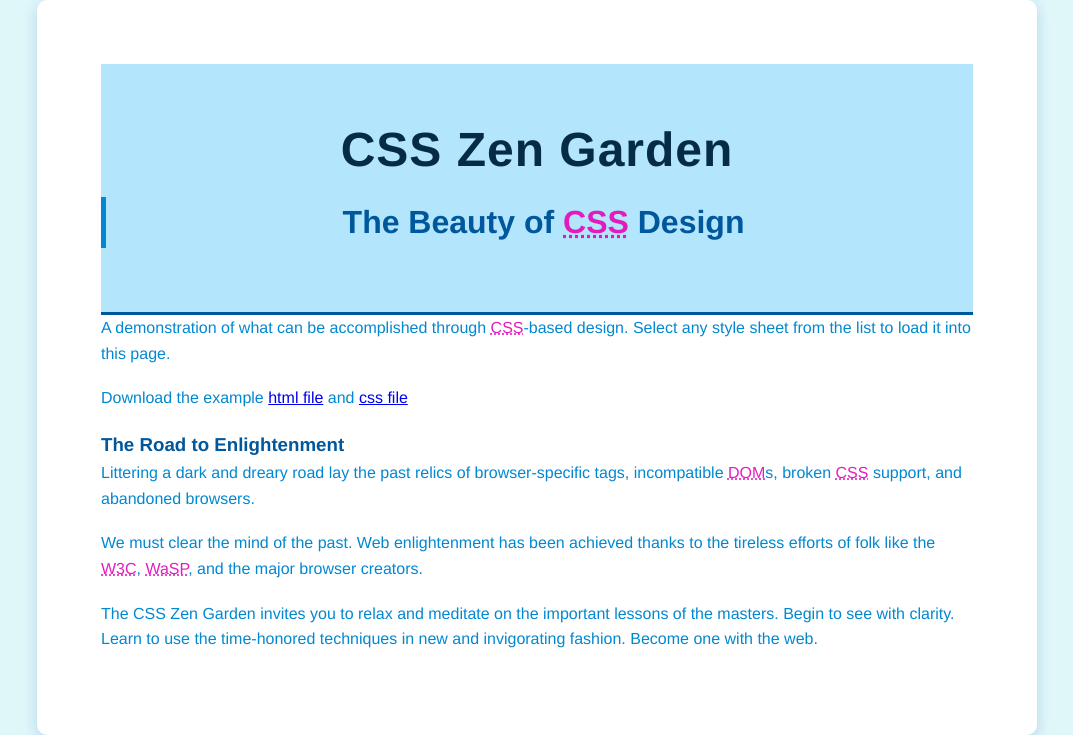
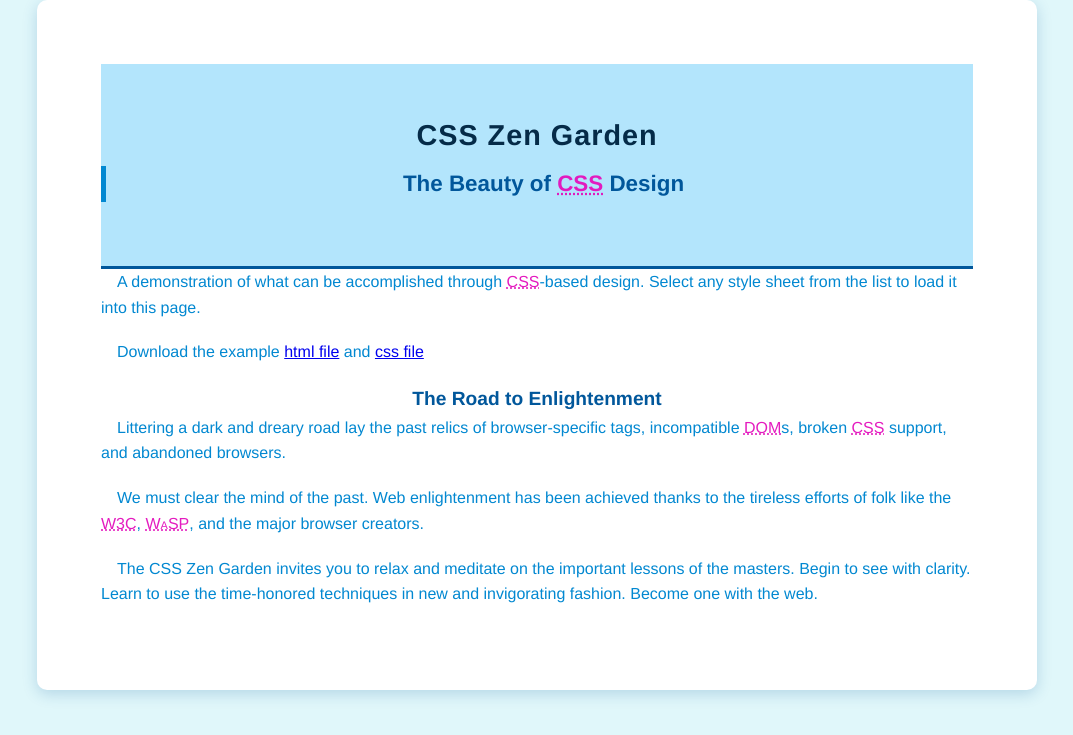
Before and after one commit to jaomaia0025/desenvolve-introducao-web, a plain HTML site: page CSS Zen Garden/index.html in a window 1280 px wide. Shown: the top 735 px of the page, without its empty margins (103-1176 px from the left). Drawn offline with Linux system fonts and the light colour scheme.

Commit message:
Add files via upload
Atividade 2 css zen garden

```diff
--- a/CSS Zen Garden/style.css
+++ b/CSS Zen Garden/style.css
@@ -1,4 +1,3 @@
-
 * {
   margin: 0;
   padding: 0;
@@ -13,18 +12,15 @@ body {
   font-size: 16px;
 }
 
-
 header {
   background-color: #b3e5fc;
   padding: 3rem 0;
   text-align: center;
   border-bottom: 3px solid #01579b;
 }
- abbr{
-  color:rgba(227, 21, 189, 0.974)
-}
+
 header h1 {
-  font-size: 3rem;
+  font-size: 1.8rem;
   color: #052b48;
   margin-bottom: 0.5rem;
   letter-spacing: 1px;
@@ -34,7 +30,6 @@ header p {
   font-size: 1.2rem;
   color: #0288d1;
 }
-
 
 nav {
   margin: 2rem 0;
@@ -55,7 +50,6 @@ nav a:hover {
   transform: translateY(-2px);
 }
 
-
 section {
   padding: 4rem 5%;
   max-width: 1000px;
@@ -66,23 +60,28 @@ section {
   margin-bottom: 3rem;
 }
 
+h1, h2, h3 {
+  text-align: center;
+  color: #01579b;
+}
+
 h2 {
-  color: #01579b;
+  font-size: 1.4rem;
   margin-bottom: 1rem;
-  font-size: 2rem;
   border-left: 5px solid #0288d1;
   padding-left: 0.5rem;
+}
+
+h3 {
+  font-size: 1.2rem;
+  color: #01579b;
 }
 
 p {
   margin-bottom: 1.2rem;
   color: #0288d1;
+  text-indent: 1em;
 }
-
-h3{
-    color:#01579b
-}
-
 
 button, .btn {
   background-color: #0288d1;
@@ -101,6 +100,11 @@ button:hover, .btn:hover {
   transform: translateY(-2px);
 }
 
+abbr{
+  color: rgba(227, 21, 189, 0.974);
+  font-variant: small-caps;
+  font-feature-settings: "smcp" 1;
+}
 
 footer {
   text-align: center;
```
